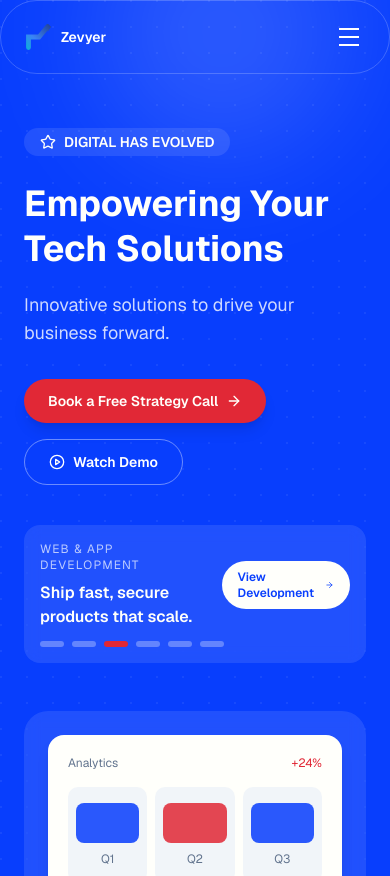
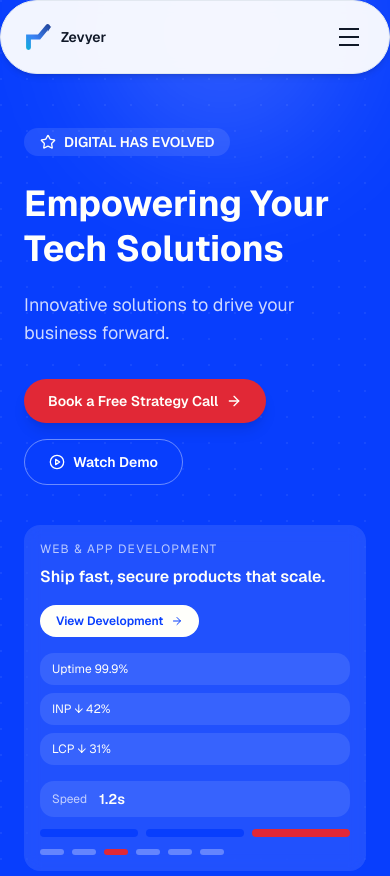
Before and after one commit to zevyertech/zevyer, a Next.js app: page / in a window 390 px wide. Shown: the top 876 px of the page. Built offline with nearby package versions, Linux system fonts and the light colour scheme; no server answers.

Commit message:
Enhance hero rotator analytics and header style.
Co-authored-by: Cursor <cursoragent@cursor.com>

```diff
--- a/app/page.tsx
+++ b/app/page.tsx
@@ -49,36 +49,60 @@ export default function Home() {
       title: "Scale paid channels with measurable ROI.",
       cta: "Explore Performance",
       href: "/services/performance-marketing",
+      metricLabel: "ROAS",
+      metricValue: "+3.2x",
+      stats: ["CAC ↓ 38%", "CTR ↑ 41%", "Leads ↑ 62%"],
+      bars: ["#E12836", "#083EFD", "#E12836"],
     },
     {
       label: "Branding & Creative",
       title: "Build a brand that converts and stands out.",
       cta: "See Branding",
       href: "/services/branding-creative",
+      metricLabel: "Engagement",
+      metricValue: "+48%",
+      stats: ["Recall ↑ 29%", "CTR ↑ 33%", "Conv ↑ 21%"],
+      bars: ["#083EFD", "#E12836", "#083EFD"],
     },
     {
       label: "Web & App Development",
       title: "Ship fast, secure products that scale.",
       cta: "View Development",
       href: "/services/custom-development",
+      metricLabel: "Speed",
+      metricValue: "1.2s",
+      stats: ["Uptime 99.9%", "INP ↓ 42%", "LCP ↓ 31%"],
+      bars: ["#083EFD", "#083EFD", "#E12836"],
     },
     {
       label: "SEO & Content",
       title: "Grow organic traffic that compounds.",
       cta: "Boost SEO",
       href: "/services/seo-and-content",
+      metricLabel: "Organic",
+      metricValue: "+2.4x",
+      stats: ["Keywords ↑ 58%", "Clicks ↑ 74%", "Leads ↑ 39%"],
+      bars: ["#E12836", "#083EFD", "#083EFD"],
     },
     {
       label: "Marketing Consultation",
       title: "Clarity and execution for growth strategy.",
       cta: "Book Consultation",
       href: "/services/marketing-consultation",
+      metricLabel: "Pipeline",
+      metricValue: "+27%",
+      stats: ["CAC ↓ 22%", "MQL ↑ 35%", "Payback ↓ 18%"],
+      bars: ["#083EFD", "#E12836", "#083EFD"],
     },
     {
       label: "AI & Automation",
       title: "Automate workflows and customer support.",
       cta: "Explore AI",
       href: "/services/ai-automation",
+      metricLabel: "Hours Saved",
+      metricValue: "200+",
+      stats: ["Tickets ↓ 44%", "CSAT ↑ 19%", "Ops ↓ 31%"],
+      bars: ["#E12836", "#083EFD", "#E12836"],
     },
   ]
 
@@ -237,9 +261,11 @@ export default function Home() {
                 onMouseEnter={() => setIsBannerPaused(true)}
                 onMouseLeave={() => setIsBannerPaused(false)}
               >
-                <div className="flex items-center justify-between gap-4">
+                <div className="flex flex-wrap items-center justify-between gap-4">
                   <div>
-                    <p className="text-xs uppercase tracking-widest text-white/70">{serviceBanners[activeBanner].label}</p>
+                    <p className="text-xs uppercase tracking-widest text-white/70">
+                      {serviceBanners[activeBanner].label}
+                    </p>
                     <p className="mt-2 text-base font-semibold">{serviceBanners[activeBanner].title}</p>
                   </div>
                   <Link
@@ -248,6 +274,24 @@ export default function Home() {
                   >
                     {serviceBanners[activeBanner].cta} <ArrowRight className="h-3 w-3" />
                   </Link>
+                </div>
+                <div className="mt-4 grid gap-4 md:grid-cols-[1fr_auto]">
+                  <div className="grid gap-2 md:grid-cols-3">
+                    {serviceBanners[activeBanner].stats.map((stat) => (
+                      <div key={stat} className="rounded-xl bg-white/10 px-3 py-2 text-xs">
+                        {stat}
+                      </div>
+                    ))}
+                  </div>
+                  <div className="flex items-center gap-3 rounded-xl bg-white/10 px-3 py-2 text-xs">
+                    <span className="text-white/70">{serviceBanners[activeBanner].metricLabel}</span>
+                    <span className="text-sm font-semibold">{serviceBanners[activeBanner].metricValue}</span>
+                  </div>
+                </div>
+                <div className="mt-3 grid grid-cols-3 gap-2">
+                  {serviceBanners[activeBanner].bars.map((color, idx) => (
+                    <div key={`${color}-${idx}`} className="h-2 rounded-full" style={{ backgroundColor: color }} />
+                  ))}
                 </div>
                 <div className="mt-3 flex gap-2">
                   {serviceBanners.map((_, idx) => (
--- a/components/ui/header.tsx
+++ b/components/ui/header.tsx
@@ -13,13 +13,7 @@ export function Header() {
   return (
     <>
       <nav className="fixed top-0 left-0 right-0 z-50">
-        <div
-          className={`mx-auto flex w-full max-w-6xl items-center justify-between px-6 py-5 ${
-            isHome
-              ? "text-white border border-white/20 rounded-full"
-              : "rounded-full bg-white/95 text-gray-900 shadow-md backdrop-blur border border-slate-200"
-          }`}
-        >
+        <div className="mx-auto flex w-full max-w-6xl items-center justify-between rounded-full border border-slate-200 bg-white/95 px-6 py-5 text-gray-900 shadow-md backdrop-blur">
           <Link href="/" className="flex items-center hover:opacity-80 transition-opacity">
             <Image src="/zevyer-logo.svg" alt="Zevyer Logo" width={28} height={28} className="h-7 w-7" />
             <span className="ml-2 text-sm font-semibold">Zevyer</span>
@@ -57,17 +51,13 @@ export function Header() {
           >
             <div className="flex flex-col gap-1.5">
               <div
-                className={`w-5 h-0.5 ${isHome ? "bg-white" : "bg-gray-900"} transition-all ${isMenuOpen ? "rotate-45 translate-y-2" : ""}`}
+                className={`w-5 h-0.5 bg-gray-900 transition-all ${isMenuOpen ? "rotate-45 translate-y-2" : ""}`}
               ></div>
               <div
-                className={`w-5 h-0.5 ${isHome ? "bg-white" : "bg-gray-900"} transition-all ${
-                  isMenuOpen ? "opacity-0" : ""
-                }`}
+                className={`w-5 h-0.5 bg-gray-900 transition-all ${isMenuOpen ? "opacity-0" : ""}`}
               ></div>
               <div
-                className={`w-5 h-0.5 ${isHome ? "bg-white" : "bg-gray-900"} transition-all ${
-                  isMenuOpen ? "-rotate-45 -translate-y-2" : ""
-                }`}
+                className={`w-5 h-0.5 bg-gray-900 transition-all ${isMenuOpen ? "-rotate-45 -translate-y-2" : ""}`}
               ></div>
             </div>
           </button>
```
